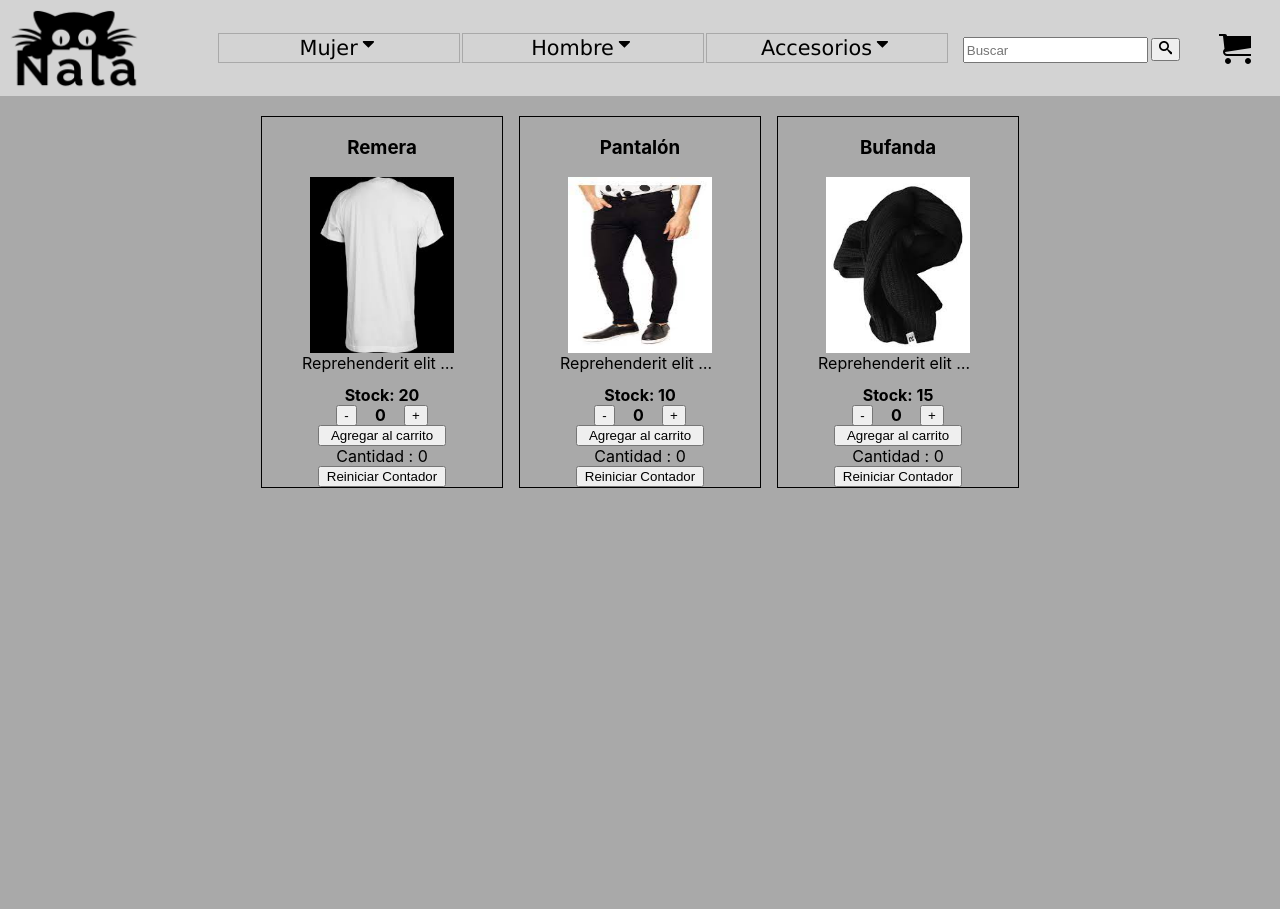
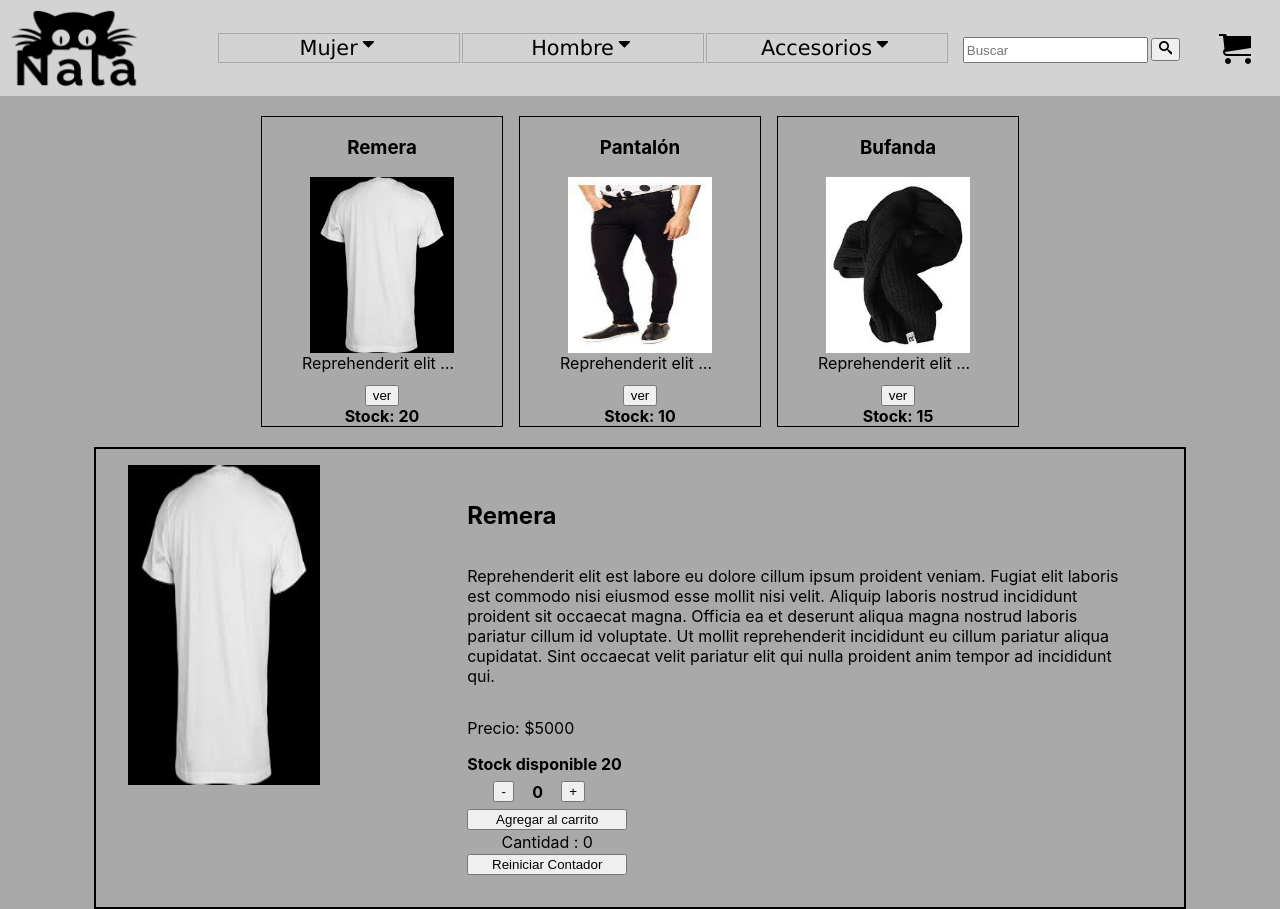
Before and after one commit to JuanLogrono/Logro-oReactjs, a React (Create React App) app: page / in a window 1280 px wide. Before the commit the page ends 800 px from the top, so only its background shows below. Built offline with nearby package versions, Linux system fonts and the light colour scheme.

Commit message:
Item detail

```diff
--- a/src/App.js
+++ b/src/App.js
@@ -1,16 +1,20 @@
+import ItemDetail from './components/ItemDetail';
 import ItemList from './components/ItemList';
 import NavBar from './components/NavBar';
 
 function App() {
   return (
-    <>
+    <div>
       <header>
         <NavBar />
       </header>
       <section>
         <ItemList />
       </section>
-    </>
+      <section>
+       <ItemDetail />
+      </section>
+      </div>
   );
 }
 
--- a/src/components/ItemCount/style.css
+++ b/src/components/ItemCount/style.css
@@ -4,12 +4,15 @@
     display: flex;
     justify-content: space-evenly;
     align-items: center;
+    margin: 0.5rem;
 }
 .onAdd__addItem--order{
     display: flex;
     flex-direction: column;
     justify-items: center;
+    width: 10rem;
 }
 .onAdd__addItem--order div{
     text-align: center;
+    margin: 2px;
 }
--- /dev/null
+++ b/src/components/ItemDetail/ItemDetailContainer.js
@@ -0,0 +1,20 @@
+import ItemCount from "../ItemCount";
+import './style.css'
+
+const ItemDetailContainer = ({ productDetail }) => {
+        return (
+                <div className="ItemDetailContainer__cardDetail--order">
+                        <img className="itemDetailContainer__img--size" src={productDetail.img} alt={productDetail.productName} />
+                        <div className="ItemDetailContainer__descriptionDetail--style">
+                                <h2>{productDetail.productName}</h2>
+                                <p>{productDetail.description}</p>
+                                <p>Precio: ${productDetail.price}</p>
+                                <b>Stock disponible  {productDetail.stock}</b>
+                                <ItemCount stock={productDetail.stock} initial={0}/>
+                        </div>
+                </div>
+        )
+}
+
+
+export default ItemDetailContainer;
--- /dev/null
+++ b/src/components/ItemDetail/index.js
@@ -0,0 +1,22 @@
+import React, { useEffect, useState } from 'react';
+import { GetItem } from '../ItemList/dataBase';
+import ItemDetailContainer from './ItemDetailContainer';
+
+const ItemDetail = () => {
+  const [detail, setDetail] = useState([]);
+  const [charging, setCharging] = useState(false)
+  useEffect(() => {
+    GetItem(0).then((result) => setDetail(result))
+      .catch((error) => console.error(error))
+      .finally(()=>setCharging(true))
+    }, []);
+    if(charging){
+    return (
+      <article>
+        <ItemDetailContainer key={detail.id} productDetail={detail} />
+      </article>
+    )
+    }else{return <div>cargando...</div>}
+}
+
+export default ItemDetail;
--- /dev/null
+++ b/src/components/ItemDetail/style.css
@@ -0,0 +1,23 @@
+.ItemDetailContainer__cardDetail--order{
+    display: flex;
+    flex-direction: row;
+    justify-content: space-between;
+    width: 85%;
+    border: black 2px solid;
+    margin: auto;
+
+}
+
+.ItemDetailContainer__descriptionDetail--style{
+    display: flex;
+    flex-direction: column;
+    justify-content: space-around;
+    width: 60%;
+    margin: 2rem 4rem
+}
+
+.itemDetailContainer__img--size{
+    height: 20rem;
+    width: 12rem;
+    margin: 1rem 2rem;
+}
--- a/src/components/ItemList/Item.js
+++ b/src/components/ItemList/Item.js
@@ -1,15 +1,14 @@
 import React from 'react';
-import ItemCount from '../ItemCount';
 import './style.css';
+
 
 const Item = ({ items }) => {
   return (
     <div className='Item__items--styles'>
       <h3>{items.productName}</h3>
       <img className='item__img--size' src={items.img} alt={items.productName} />
-      <p className='item__description--style'>{items.description} </p>
+      <p className='item__description--style'>{items.description} </p><button>ver</button>
       <b>Stock: {items.stock}</b>
-      <ItemCount stock={items.stock} initial={0} />
     </div>
   )
 };
--- a/src/components/ItemList/dataBase.js
+++ b/src/components/ItemList/dataBase.js
@@ -4,26 +4,36 @@ export const products = [
         img: '/assets/001.jpg',
         productName: 'Remera',
         description: 'Reprehenderit elit est labore eu dolore cillum ipsum proident veniam. Fugiat elit laboris est commodo nisi eiusmod esse mollit nisi velit. Aliquip laboris nostrud incididunt proident sit occaecat magna. Officia ea et deserunt aliqua magna nostrud laboris pariatur cillum id voluptate. Ut mollit reprehenderit incididunt eu cillum pariatur aliqua cupidatat. Sint occaecat velit pariatur elit qui nulla proident anim tempor ad incididunt qui.' ,
-        stock: 20
+        stock: 20,
+        price: 5000
     },
     {
         id: '002',
         img:'/assets/002.jpg',
         productName: 'Pantalón',
         description: 'Reprehenderit elit est labore eu dolore cillum ipsum proident veniam. Fugiat elit laboris est commodo nisi eiusmod esse mollit nisi velit. Aliquip laboris nostrud incididunt proident sit occaecat magna. Officia ea et deserunt aliqua magna nostrud laboris pariatur cillum id voluptate. Ut mollit reprehenderit incididunt eu cillum pariatur aliqua cupidatat. Sint occaecat velit pariatur elit qui nulla proident anim tempor ad incididunt qui.' ,
-        stock: 10
+        stock: 10,
+        price: 9000,
     },
     {
         id: '003',
         img:'/assets/003.jpg',
         productName: 'Bufanda',
         description: 'Reprehenderit elit est labore eu dolore cillum ipsum proident veniam. Fugiat elit laboris est commodo nisi eiusmod esse mollit nisi velit. Aliquip laboris nostrud incididunt proident sit occaecat magna. Officia ea et deserunt aliqua magna nostrud laboris pariatur cillum id voluptate. Ut mollit reprehenderit incididunt eu cillum pariatur aliqua cupidatat. Sint occaecat velit pariatur elit qui nulla proident anim tempor ad incididunt qui.' ,
-        stock: 15
+        stock: 15,
+        price: 1500
     },
 ]
+
 
 export const GetProducts = () => {
     return new Promise((resolve, reject) => {
         setTimeout(() => resolve(products), 2000)
     })
 }
+
+export const GetItem = (indexDetail) => {
+    return new Promise((resolve) => {
+      setTimeout(() => resolve(products[indexDetail]), 2000)
+    })
+  }
```
